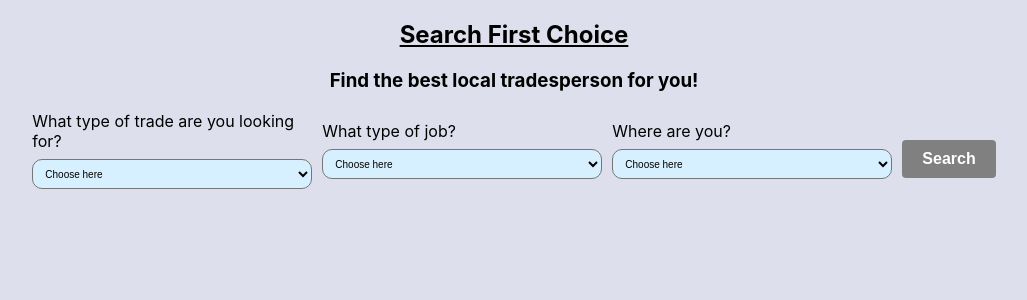
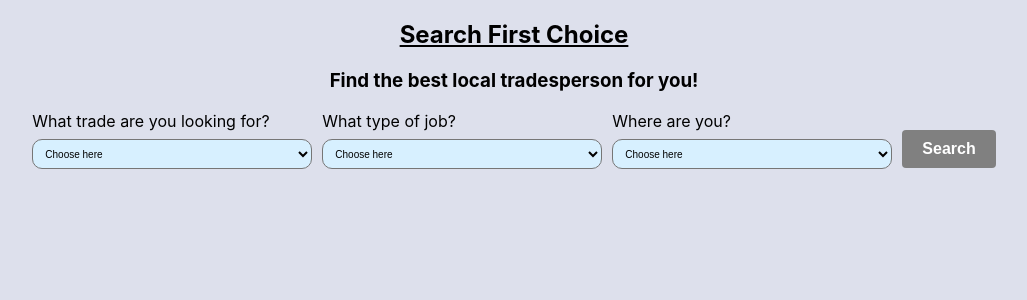
Before and after one commit to QZVTR/FirstChoice, a Next.js app: page /components/SearchBar in a window 1280 px wide. Shown: the top 300 px of the page, without its empty margins (126-1153 px from the left). Built offline with nearby package versions, Linux system fonts and the light colour scheme.

Commit message:
Search bar label to fix weird looking on smaller screens

```diff
--- a/pages/components/SearchBar.js
+++ b/pages/components/SearchBar.js
@@ -15,7 +15,7 @@
             </div>
                 <div className={styles.selectContainer}>
                 <div className={styles.selectWrapper}>
-                        <label className={styles.selectLabel} htmlFor='TradeType'>What type of trade are you looking for?</label>
+                        <label className={styles.selectLabel} htmlFor='TradeType'>What trade are you looking for?</label>
                         <select className={styles.select} defaultValue='Choose here' name='TradeType' onChange={(e) => setTradeType(e.target.value)}>
                             <option defaultValue='Choose here' disabled hidden>Choose here</option>
                             <option value='electrician'>Electrician</option>
```
